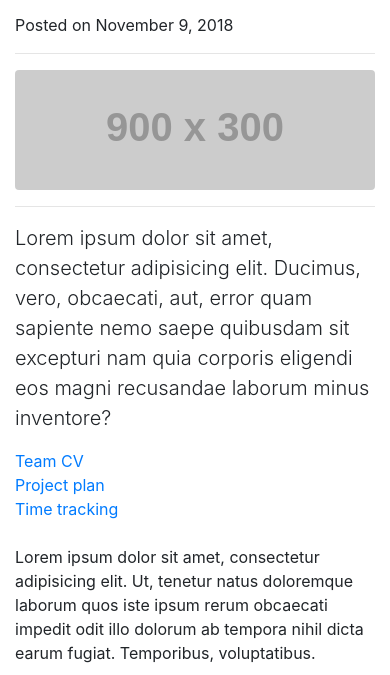
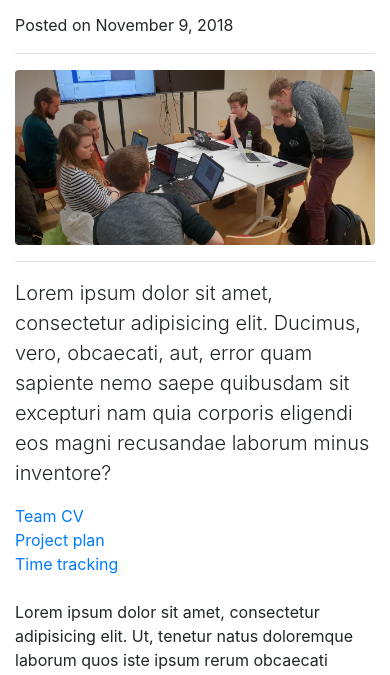
Before and after one commit to team-reality/team-reality.github.io, a plain HTML site: page index.html in a window 390 px wide. Shown: the part 148-823 px from the top of the page. Drawn offline with nearby package versions, Linux system fonts and the light colour scheme; placeholder pictures from the web are drawn by us.

Commit message:
added image

```diff
--- a/index.html
+++ b/index.html
@@ -11,6 +11,14 @@
   <style>
     #content {
       margin-top: 56px;
+    }
+    .max-500 {
+      max-width: 800px;
+    }
+    @media screen and (max-width: 1200px) {
+      .max-500 {
+        max-width: 100%
+      }
     }
   </style>
 </head>
@@ -63,7 +71,7 @@
           <hr>
 
           <!-- Preview Image -->
-          <img class="img-fluid rounded" src="http://placehold.it/900x300" alt="">
+          <img class="max-500 img-fluid rounded" src="sprint0.jpg" alt="">
 
           <hr>
 
```
Also changed, not shown: sprint0.jpg (added).
